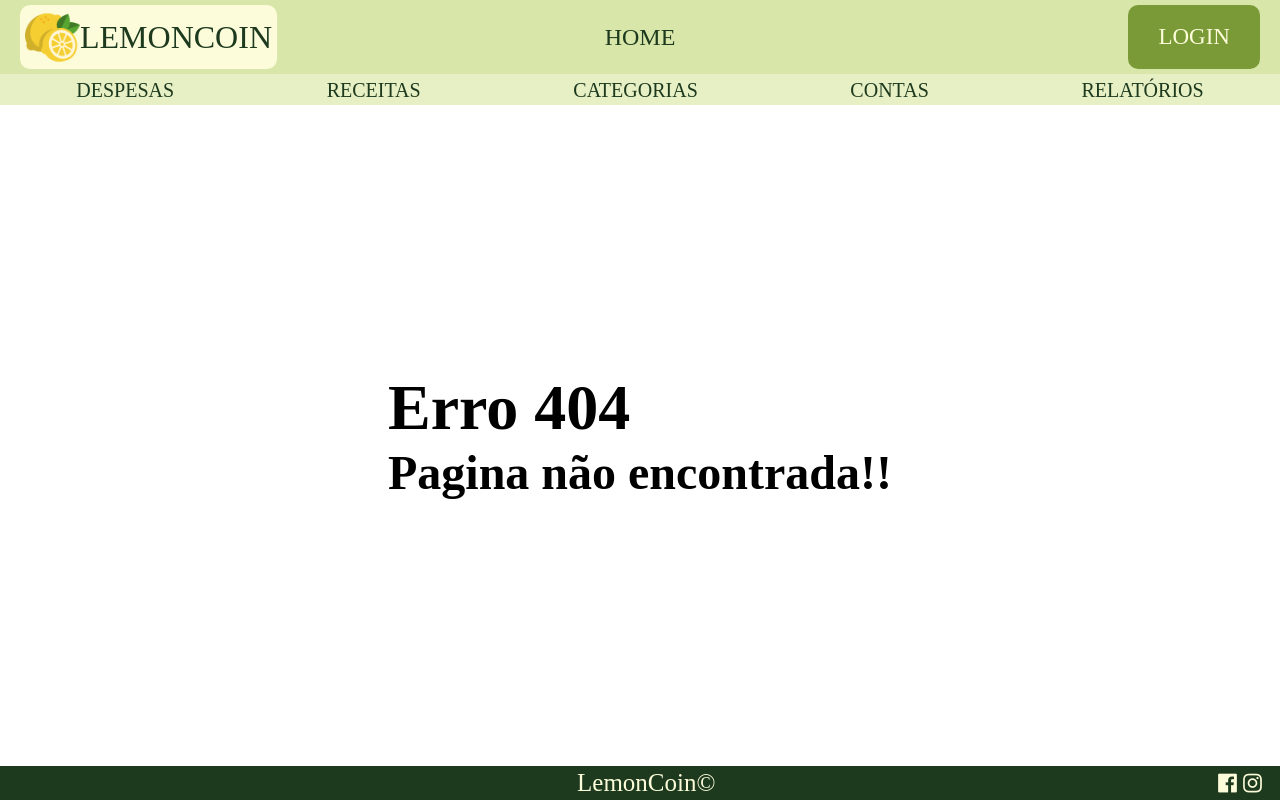
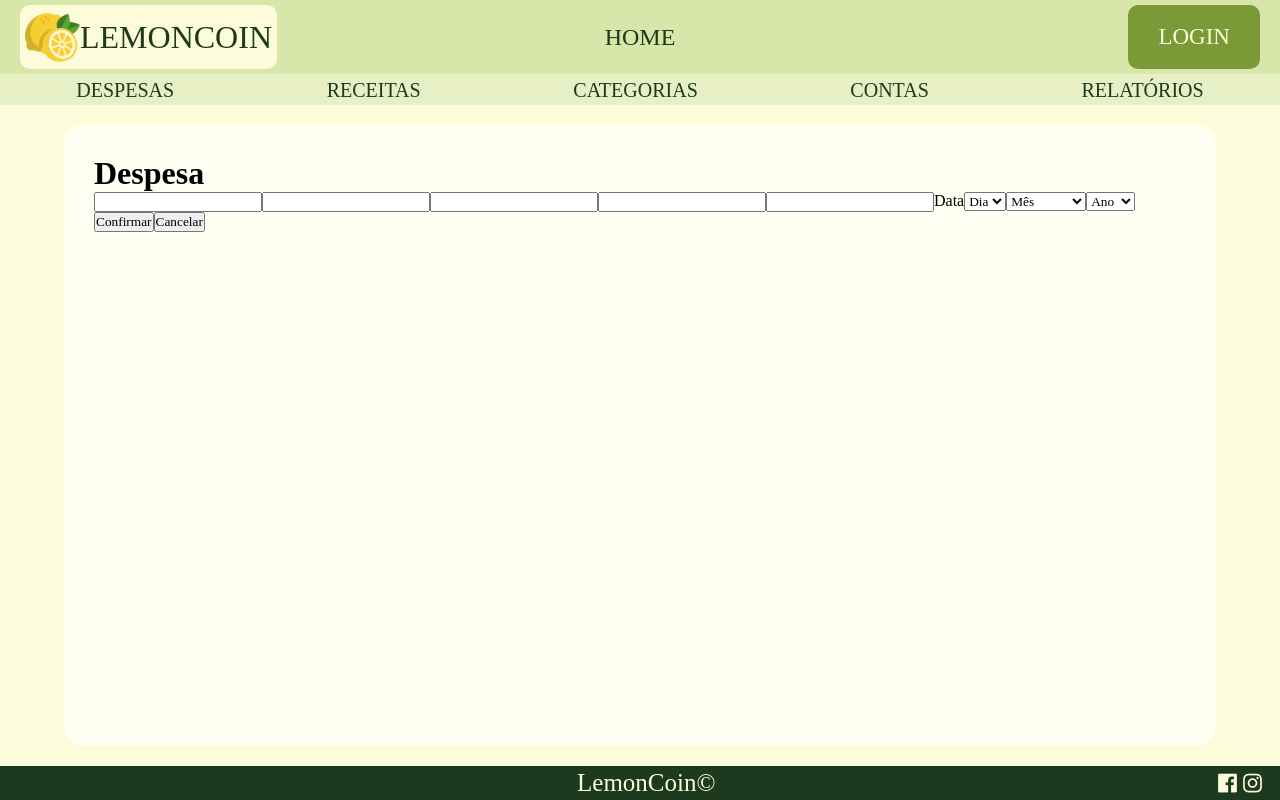
Before and after one commit to IntiGenovez/LemonCoin, a React (Vite) app in the folder frontend/: page /adicionar-despesa in a window 1280 px wide. Before the commit this address had no page. Built offline with nearby package versions, Linux system fonts and the light colour scheme.

Commit message:
Iniciei as telas de adcionar despesas e receitas

```diff
--- a/frontend/src/App.jsx
+++ b/frontend/src/App.jsx
@@ -17,6 +17,8 @@ import Relatorios from "./telas/Relatorios"
 import Pagina404 from "./telas/Pagina404"
 import Login from "./telas/Login"
 import Cadastro from "./telas/Cadastro.jsx"
+import AdicionarDespesa from "./telas/AdicionarDespesa.jsx"
+import adicionarReceita from "./telas/AdicionarReceita.jsx"
 
 import "./App.css"
 
@@ -62,6 +64,14 @@ function App() {
         {
           path: '/cadastro',
           Component: Cadastro
+        },
+        {
+          path: '/adicionar-receita',
+          Component: adicionarReceita
+        },
+        {
+          path: '/adicionar-despesa',
+          Component: AdicionarDespesa
         }
       ]
     }
--- /dev/null
+++ b/frontend/src/componentes/AdicionarMovimentacao.jsx
@@ -0,0 +1,25 @@
+
+import InputAno from "./InputAno";
+import InputMes from "./InputMes";
+import InputDia from "./InputDia";
+
+export default function AdicionarMovimentacao({ tipo }){
+
+    return(
+        <form action="">
+                <h1>{tipo}</h1>
+                <input type="text" name="nome" id="nome" />
+                <input type="text" name="valor" id="valor" />
+                <input type="text" name="categoria" id="categoria" />
+                <input type="text" name="recorrencia" id="recorrencia" />
+                <input type="text" name="conta" id="conta" />
+                <span>Data</span>
+                <InputDia />
+                <InputMes />
+                <InputAno />
+                <button>Confirmar</button>
+                <button>Cancelar</button>
+
+        </form>
+    );
+}
--- /dev/null
+++ b/frontend/src/telas/AdicionarDespesa.jsx
@@ -0,0 +1,6 @@
+import AdicionarMovimentacao from "../componentes/AdicionarMovimentacao";
+
+
+export default function AdicionarDespesa(){
+    return(<div className="tela-padrao"><AdicionarMovimentacao tipo="Despesa" /></div>);
+}
--- /dev/null
+++ b/frontend/src/telas/AdicionarReceita.jsx
@@ -0,0 +1,6 @@
+import AdicionarMovimentacao from "../componentes/AdicionarMovimentacao";
+
+
+export default function AdicionarReceita(){
+    return(<div className="tela-padrao"><AdicionarMovimentacao tipo="Receitas" /></div>);
+}
```
Also changed, not shown: frontend/src/estilos/AdicionarReceita.module.css (added).
